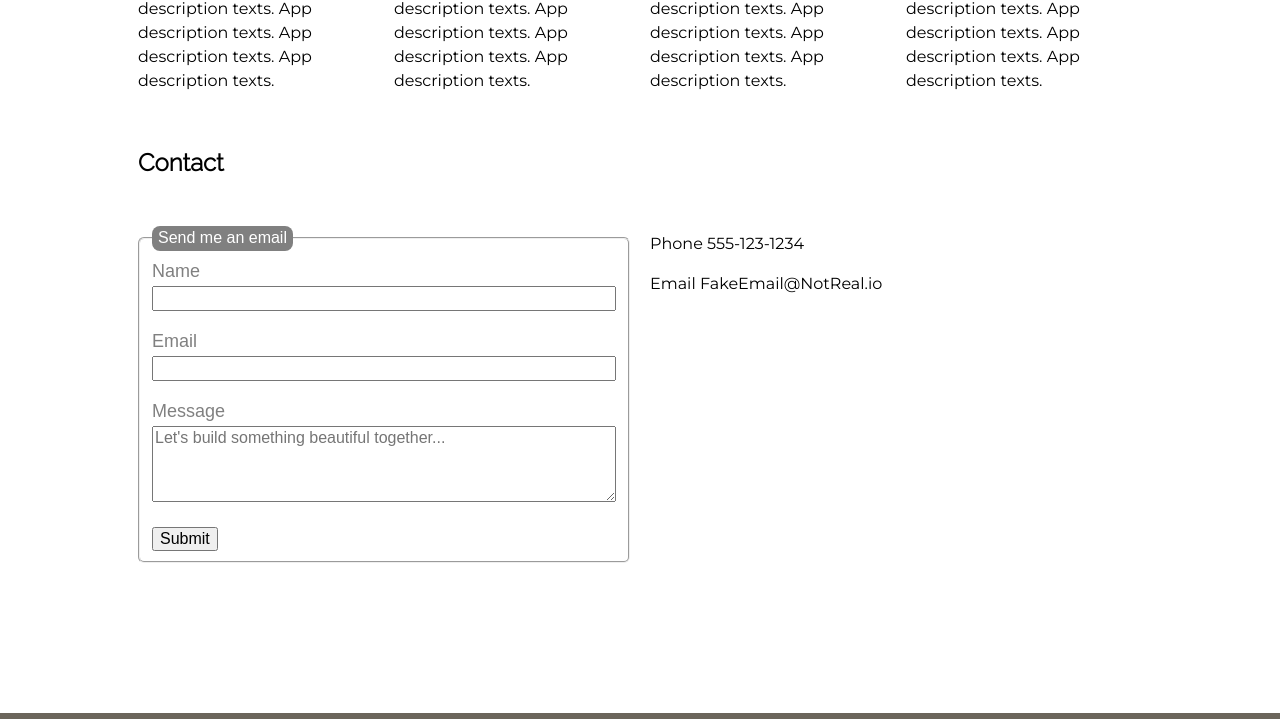
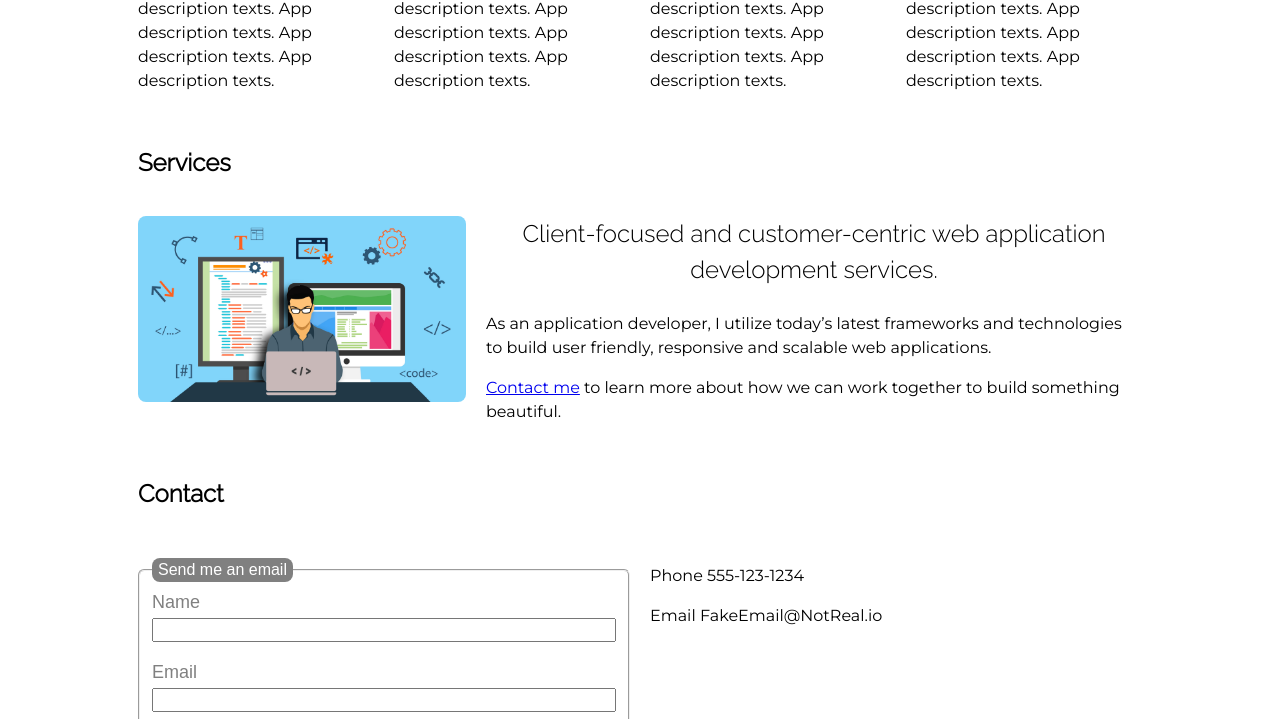
Before and after one commit to ZenMnky/zenmnky-thinkful-portfolio, a plain HTML site: page index.html in a window 1280 px wide. Shown: the part 1694-2413 px from the top of the page. Drawn offline with Linux system fonts and the light colour scheme.

Commit message:
Add services section

```diff
--- a/assets/css/styles.css
+++ b/assets/css/styles.css
@@ -33,6 +33,11 @@ h2 {
 .headline {
   font-family: 'Raleway', sans-serif;
   font-size: 1.5em;
+}
+
+.headline-2 {
+  margin-top: 0;
+  text-align: center;
 }
 
 main h2 {
--- a/index.html
+++ b/index.html
@@ -19,6 +19,7 @@
             <ul>
                 <li><a href="#about">About</a></li>
                 <li><a href="#projects">Projects</a></li>
+                <li><a href="#services">Services</a></li>
                 <li><a href="#contact">Contact</a></li>
             </ul>
         </nav>
@@ -40,7 +41,6 @@
             </article>
         </div>
 
-
         <article id="about">
             <div class="container">
                 <h2>About Me</h2>
@@ -55,8 +55,6 @@
                 </div>
             </div>
         </article>
-
-        <!-- end testing area -->
 
         <article class="container" id="projects">
             <h2>Projects</h2>
@@ -80,6 +78,23 @@
                     <img src="assets/img/placeholder.png" alt="placholder image" class="rounded">
                     <h3>App Title</h3>
                     <p>App description texts. App description texts. App description texts. App description texts. App description texts. </p>
+                </div>
+            </div>
+
+        </article>
+
+        <article id="services">
+            <div class="container">
+                <h2>Services</h2>
+                <div class="group">
+                    <div class="item">
+                        <img src="assets/img/webdev.jpg" alt="developer in action" class="rounded" >
+                    </div>
+                    <div class="item-double">
+                        <p class="headline headline-2">Client-focused and customer-centric web application development services.</p>
+                        <p>As an application developer, I utilize today’s latest frameworks and technologies to build user friendly, responsive and scalable web applications.</p>
+                        <p><a href="#contact">Contact me</a> to learn more about how we can work together to build something beautiful.</p>
+                    </div>
                 </div>
             </div>
         </article>
```
Also changed, not shown: assets/img/webdev.jpg (added).
